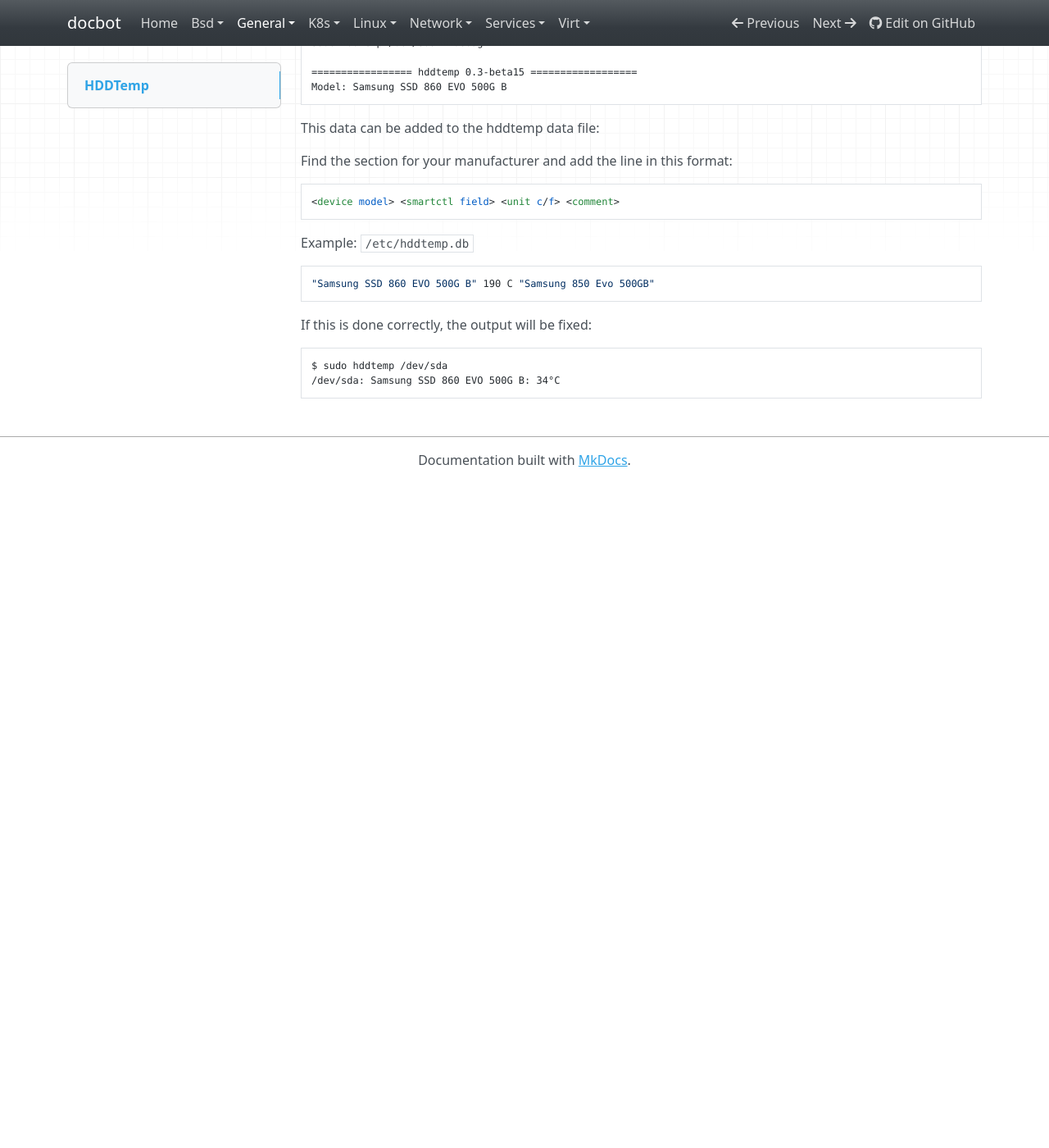
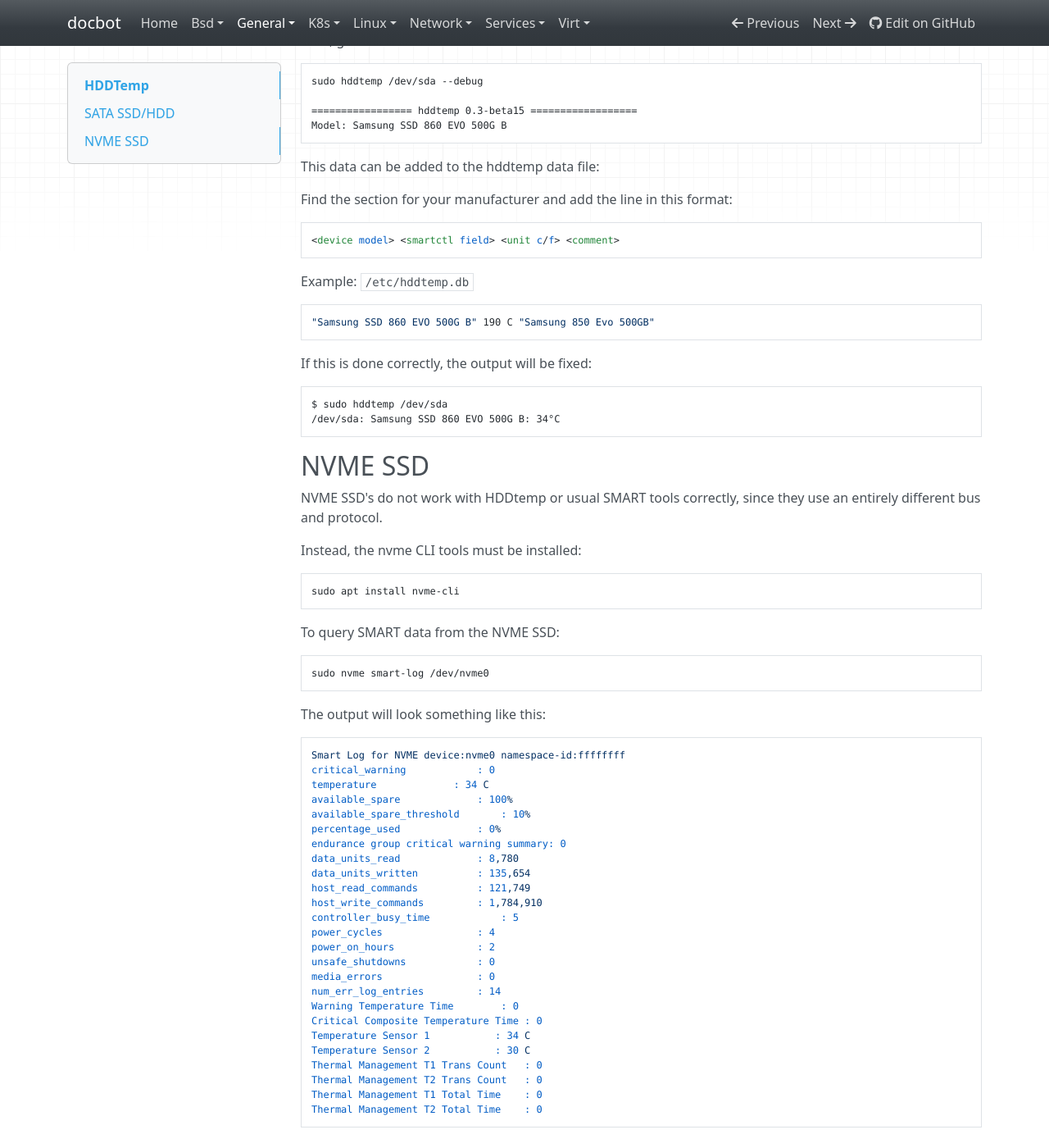
Before and after one commit to noahbailey/docbot, an MkDocs documentation site: the page built from docs/general/hddtemp.md, in a window 1280 px wide and 1400 px high, scrolled down 342 px. Shown: the whole window at 82% size. Built offline with MkDocs 1.6.1, drawn with Linux system fonts in a browser that asks for light colours; nearby versions of some CDN libraries; before the commit the page ends 931 px from its top, so only the background shows below that.

Commit message:
NVME temperature checks

````diff
--- a/docs/general/hddtemp.md
+++ b/docs/general/hddtemp.md
@@ -1,4 +1,6 @@
 # HDDTemp
+
+## SATA SSD/HDD
 
 Sometimes HDDtemp doesn't read the data correctly.
 
@@ -36,3 +38,45 @@ If this is done correctly, the output will be fixed:
 $ sudo hddtemp /dev/sda
 /dev/sda: Samsung SSD 860 EVO 500G B: 34°C
 ```
+
+## NVME SSD
+
+NVME SSD's do not work with HDDtemp or usual SMART tools correctly, since they use an entirely different bus and protocol.
+
+Instead, the nvme CLI tools must be installed:
+
+    sudo apt install nvme-cli
+
+To query SMART data from the NVME SSD:
+
+    sudo nvme smart-log /dev/nvme0
+
+The output will look something like this:
+
+```
+Smart Log for NVME device:nvme0 namespace-id:ffffffff
+critical_warning			: 0
+temperature				: 34 C
+available_spare				: 100%
+available_spare_threshold		: 10%
+percentage_used				: 0%
+endurance group critical warning summary: 0
+data_units_read				: 8,780
+data_units_written			: 135,654
+host_read_commands			: 121,749
+host_write_commands			: 1,784,910
+controller_busy_time			: 5
+power_cycles				: 4
+power_on_hours				: 2
+unsafe_shutdowns			: 0
+media_errors				: 0
+num_err_log_entries			: 14
+Warning Temperature Time		: 0
+Critical Composite Temperature Time	: 0
+Temperature Sensor 1           : 34 C
+Temperature Sensor 2           : 30 C
+Thermal Management T1 Trans Count	: 0
+Thermal Management T2 Trans Count	: 0
+Thermal Management T1 Total Time	: 0
+Thermal Management T2 Total Time	: 0
+```
````
